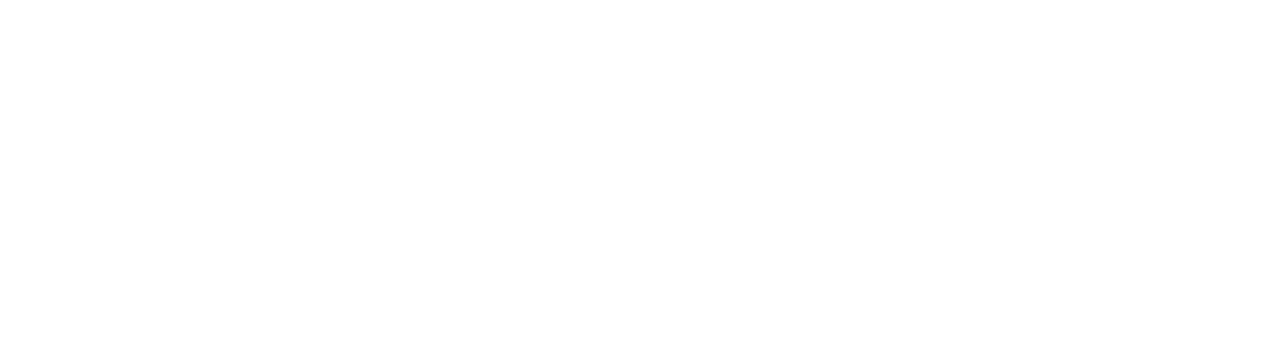
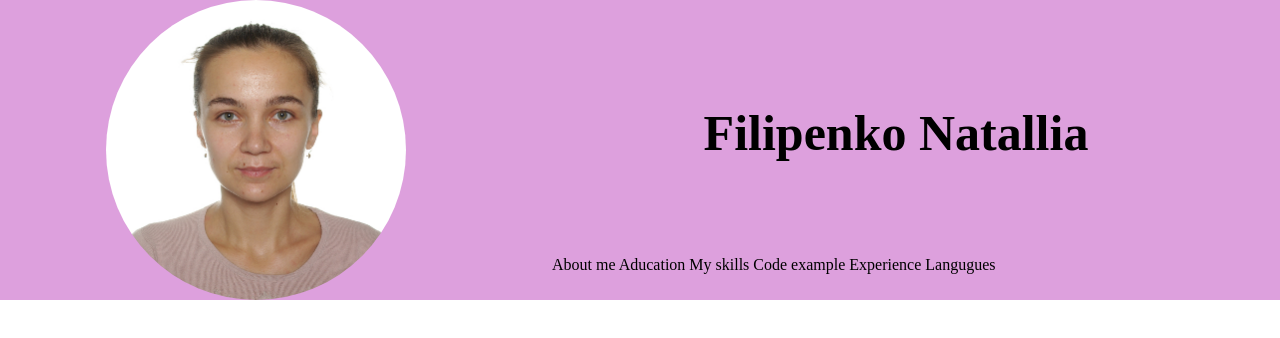
Before and after one commit to NataFilipenko10/rsschool-cv, a plain HTML site: page index.html in a window 1280 px wide. Drawn offline with Linux system fonts and the light colour scheme.

Commit message:
feat: add header witn information

```diff
--- a/index.html
+++ b/index.html
@@ -0,0 +1,36 @@
+<!DOCTYPE html>
+<html lang="ru">
+<head>
+    <link href="style.css" rel="stylesheet">
+    <meta charset="UTF-8">
+    <title>Document</title>
+</head>
+<body>
+   <header>
+       <div class="foto">
+           <img class="img" src="IMGP2471_2.jpg" alt="my foto">
+        </div>
+       <div class="header">
+             <div class="name">
+                  <h1>Filipenko Natallia </h1>
+            </div>
+           <div class="navigation">
+               <ul class="nav">
+                <li">About me</li>
+                <li">Aducation</li>
+                <li">My skills</li>
+                <li">Code example</li>
+                <li">Experience</li>
+                <li">Langugues</li>
+            </ul>
+        </div>
+        </div>
+   </header>
+   <main>
+
+   </main>
+   <footer class="footer">
+
+   </footer>
+</body>
+</html>
--- a/style.css
+++ b/style.css
@@ -1,4 +1,47 @@
-main {
-    color: red;
+body {
+    margin:auto;
+}
 
-}
+ header {
+     width: 100%;
+     height: 300px;
+     display: flex;
+     flex-direction: row;
+     background: plum;
+ }
+.foto {
+     height: 100%;
+     width: 40%;
+
+display: flex;
+ }
+img {
+    margin: 0 auto;
+    border-radius: 160px;
+ }
+
+.header {
+    height: 100%;
+    width: 60%;
+    display: flex;
+    flex-direction: column;
+
+     }
+ h1 {
+    text-align: center;
+    padding: 70px;
+    font-size: 50px;
+ }
+ .name{
+     height: 80%;
+     width: 100%;
+ }
+ .navigation {
+     height: 20%;
+     width: 100%;
+
+ }
+ .nav {
+list-style: none;
+
+ }
```
Also changed, not shown: IMGP2471_2.jpg (added).
